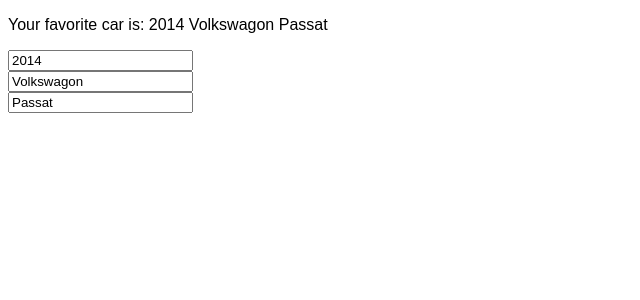
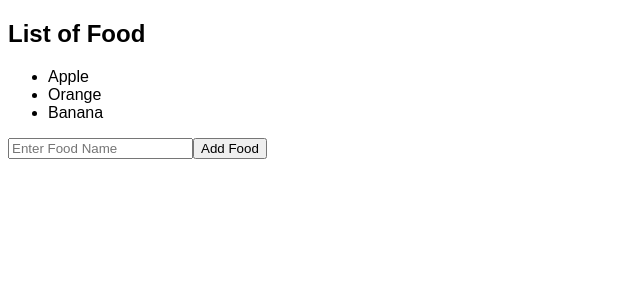
Before and after one commit to Domtracz/ReactJS, a React (Vite) app in the folder website/my-react-web/: page / in a window 1280 px wide. Shown: the top 300 px of the page, without its empty margins (0-640 px from the left). Built offline with nearby package versions, Linux system fonts and the light colour scheme.

Commit message:
update Arrays commit

```diff
--- a/website/my-react-web/src/App.jsx
+++ b/website/my-react-web/src/App.jsx
@@ -1,11 +1,11 @@
 
-import MyComponentUF from "./MyComponentUF";
+import UpdateArray from "./UpdateArray";
 
 function App() {
 
   return(
 
-    <MyComponentUF/>
+    <UpdateArray/>
   );
 }
 
--- /dev/null
+++ b/website/my-react-web/src/UpdateArray.jsx
@@ -0,0 +1,32 @@
+import { element } from "prop-types";
+import React,{useState} from "react";
+
+function UpdateArray(){
+
+  const[foods, setFoods]= useState(["Apple", "Orange", "Banana"]);
+
+  function handleAddFood(){
+    const newFood = document.getElementById("foodInput").value;
+    document.getElementById("foodInput").value = "";
+
+    setFoods(f => [...f,newFood])
+  }
+
+  function handleRemoveFood(index){
+    setFoods(foods.filter((_, i) => i !== index));
+  }
+
+  return(<div>
+          <h2>List of Food</h2>
+          <ul>
+            {foods.map((food,index) =>
+            <li key ={index} onClick={() => handleRemoveFood(index)}>
+              {food}
+            </li>)}
+          </ul>
+          <input type="text" id="foodInput" placeholder="Enter Food Name"/>
+          <button onClick={handleAddFood}>Add Food</button>
+        </div>)
+}
+
+export default UpdateArray
```
